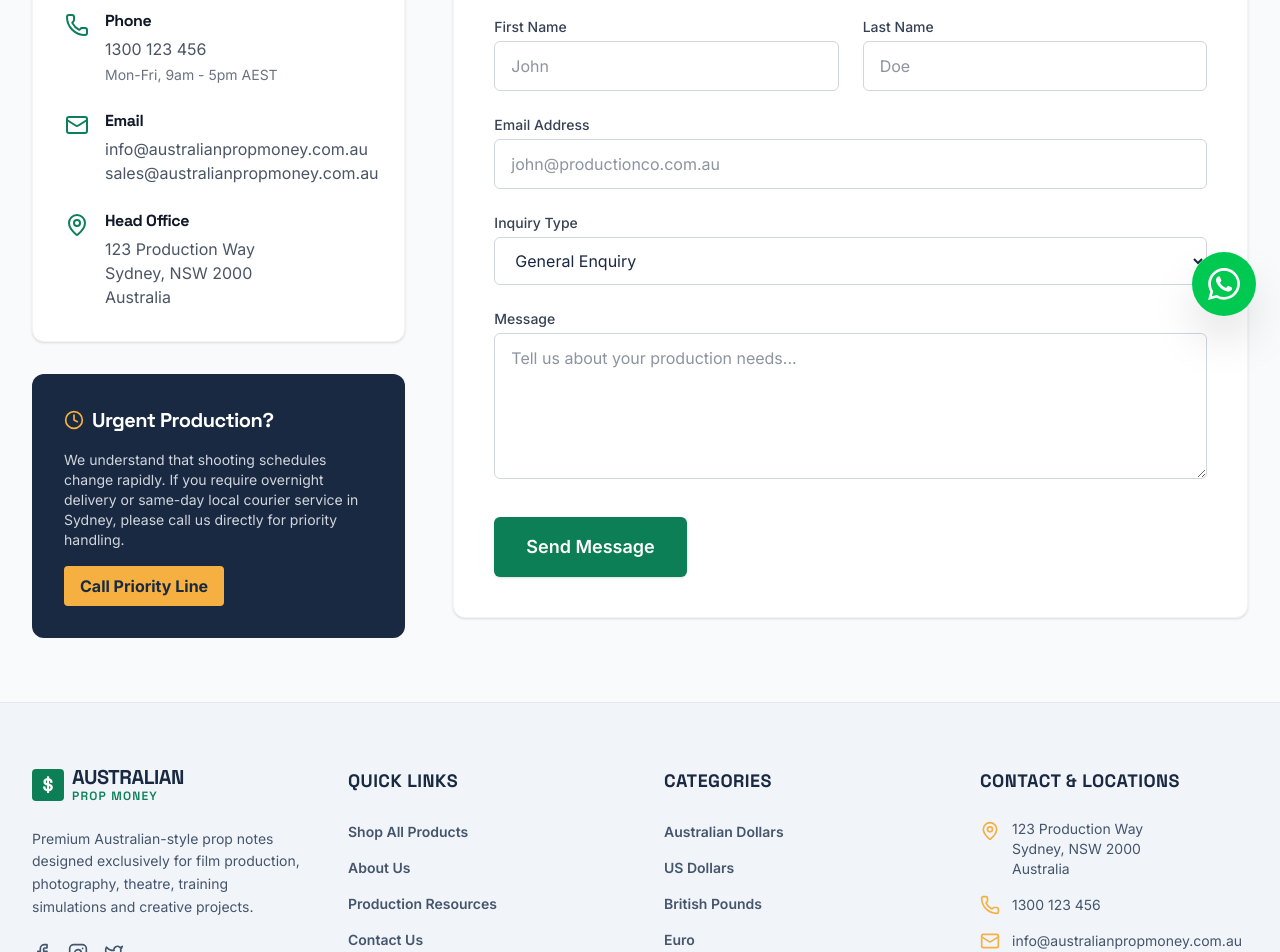
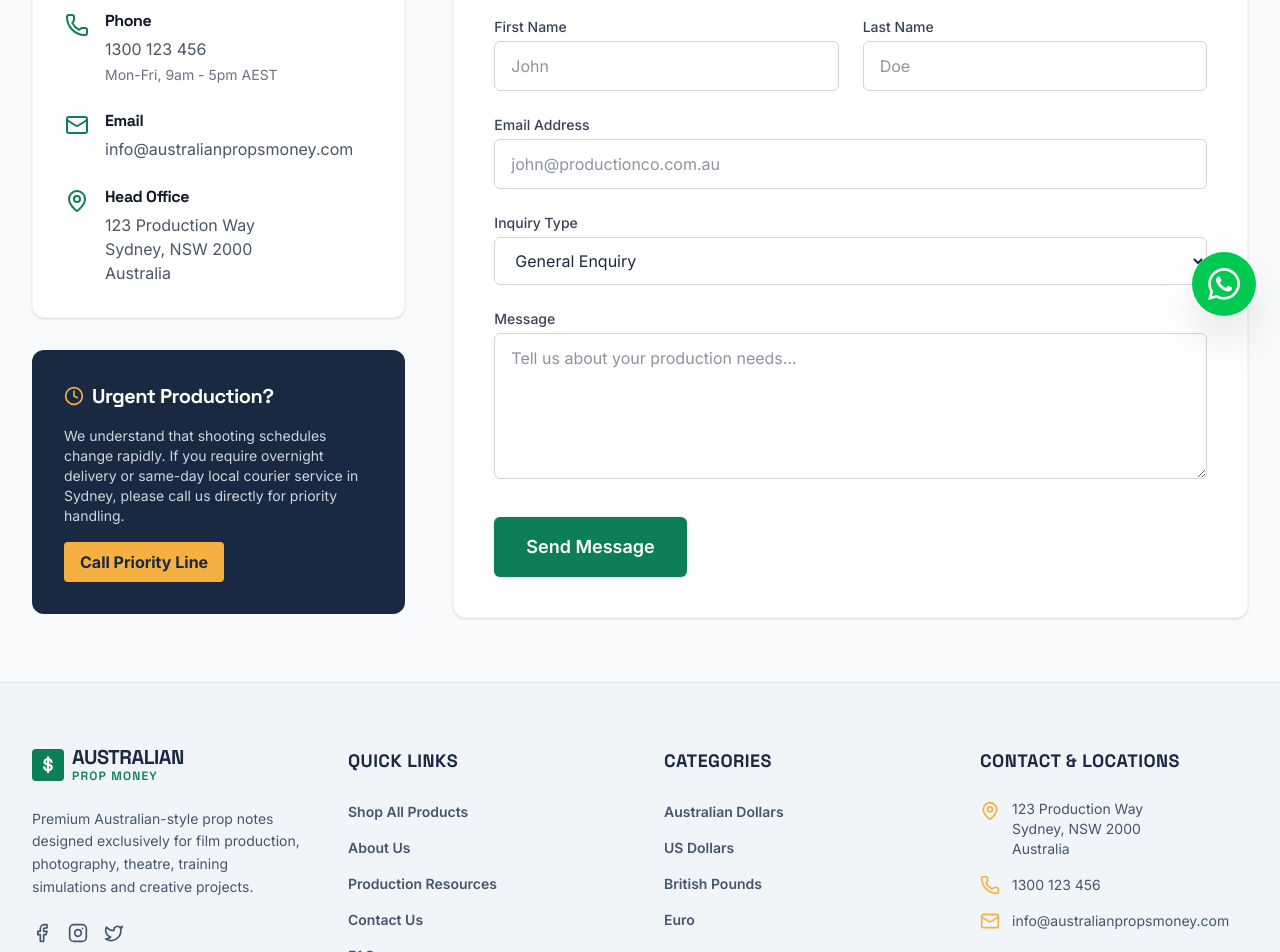
Before and after one commit to fidelcastrano-rgb/AUSTRALIAN-PROP-MONEY, a Next.js app: page /contact in a window 1280 px wide. Shown: the part 460-1412 px from the top of the page. Built offline with nearby package versions, Linux system fonts and the light colour scheme.

Commit message:
fix: update contact email addresses
Update contact email references across the footer, contact page, and checkout logic to point to the correct domain.

```diff
--- a/app/checkout/page.tsx
+++ b/app/checkout/page.tsx
@@ -90,7 +90,7 @@ export default function CheckoutPage() {
         `Phone/WhatsApp: ${phone}\n` +
         `Shipping Address: ${address}`;
 
-      const mailtoUrl = `mailto:info@propcounterfeitnotes.com?subject=${encodeURIComponent(emailSubject)}&body=${encodeURIComponent(emailBody)}`;
+      const mailtoUrl = `mailto:info@australianpropsmoney.com?subject=${encodeURIComponent(emailSubject)}&body=${encodeURIComponent(emailBody)}`;
       window.location.href = mailtoUrl;
     }
 
--- a/app/contact/page.tsx
+++ b/app/contact/page.tsx
@@ -40,8 +40,7 @@ export default function ContactPage() {
                   <Mail className="w-6 h-6 text-banknote-green shrink-0 mt-1" />
                   <div className="ml-4">
                     <h3 className="font-bold text-gray-900">Email</h3>
-                    <p className="text-gray-600 mt-1">info@australianpropmoney.com.au</p>
-                    <p className="text-gray-600">sales@australianpropmoney.com.au</p>
+                    <p className="text-gray-600 mt-1">info@australianpropsmoney.com</p>
                   </div>
                 </div>
 
--- a/components/layout/Footer.tsx
+++ b/components/layout/Footer.tsx
@@ -67,7 +67,7 @@ export default function Footer() {
               </li>
               <li className="flex items-center">
                 <Mail className="w-5 h-5 mr-3 text-banknote-gold shrink-0" />
-                <span className="text-sm">info@australianpropmoney.com.au</span>
+                <span className="text-sm">info@australianpropsmoney.com</span>
               </li>
             </ul>
             <div className="mt-6 flex gap-2 flex-wrap">
```
